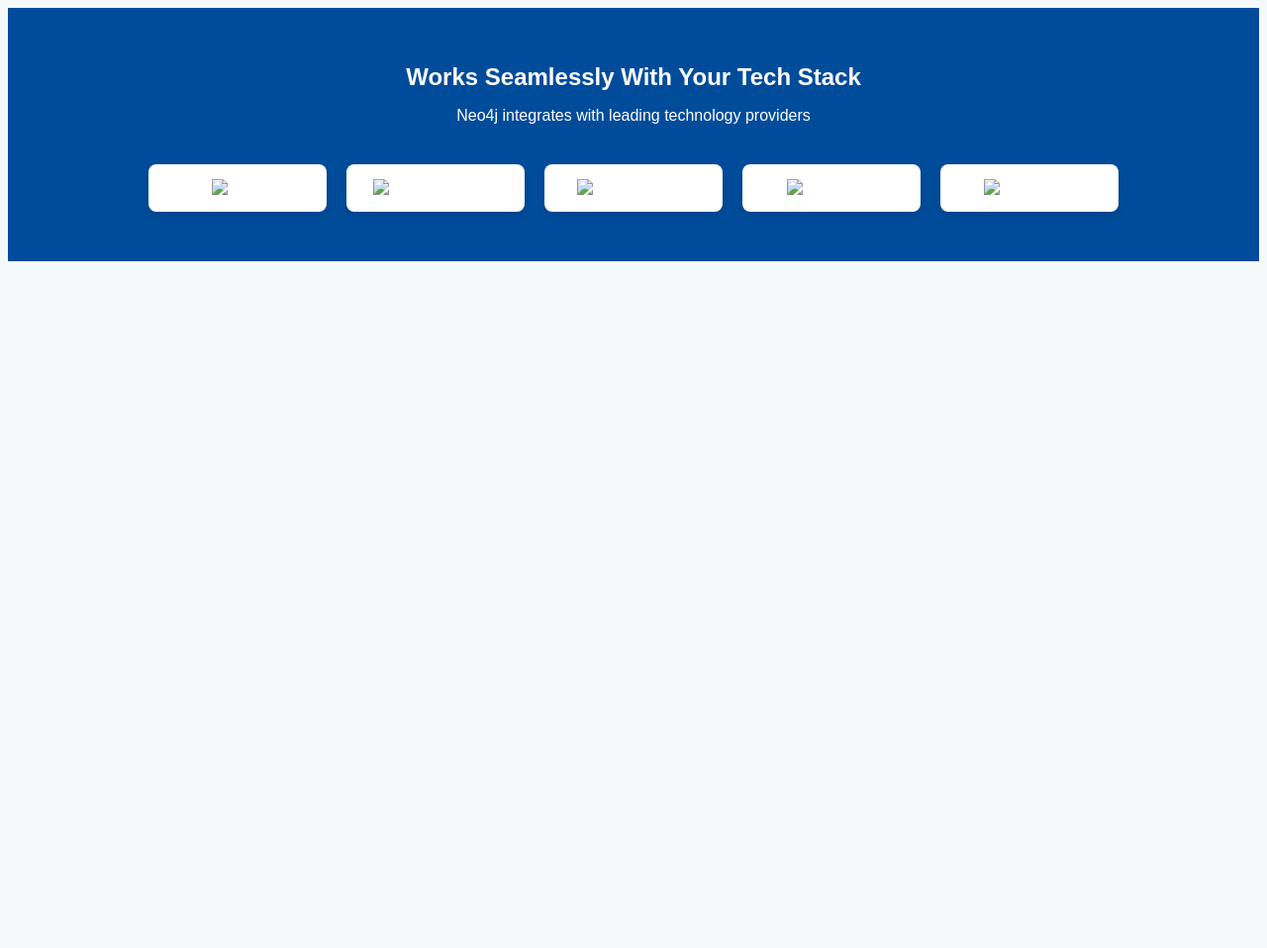
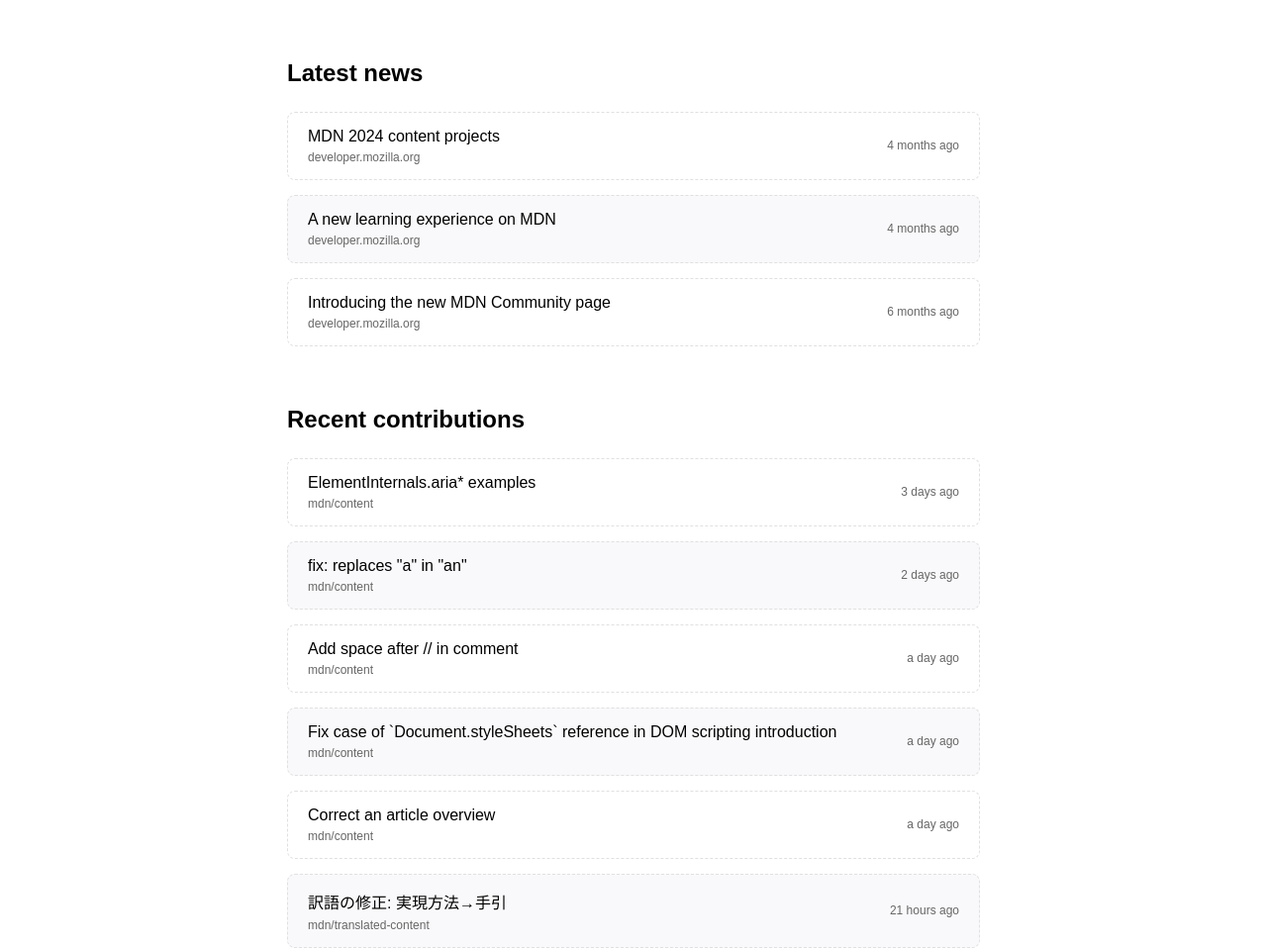
Before and after one commit to Claraana10/Teste-, a plain HTML site: page index.html in a window 1280 px wide. Shown: the whole page at 99% size. Before the commit the page ends 800 px from the top, so only its background shows below. Drawn offline with Linux system fonts and the light colour scheme.

Commit message:
Add files via upload

```diff
--- a/index.html
+++ b/index.html
@@ -1,32 +1,109 @@
-<!DOCTYPE html>
-<html lang="pt-BR">
+<html>
 <head>
-    <meta charset="UTF-8">
-    <meta name="viewport" content="width=device-width, initial-scale=1.0">
-    <title>Clone da Imagem</title>
+
+  <title>MDN </title>
   <link rel="stylesheet" href="style.css">
 </head>
 <body>
-    <div class="container">
-        <h1>Works Seamlessly With Your Tech Stack</h1>
-        <p>Neo4j integrates with leading technology providers</p>
-        <div class="logos">
-            <div class="logo">
-                <img src="aws.png" alt="AWS" />
+  <section class="container">
+    <div class="section">
+      <h2>Latest news</h2>
+
+      <div class="card">
+        <div class="left">
+          <p>MDN 2024 content projects</p>
+          <small>developer.mozilla.org</small>
         </div>
-            <div class="logo">
-                <img src="microsoft-azure.png" alt="Microsoft Azure" />
+        <div class="right">
+          <small>4 months ago</small>
         </div>
-            <div class="logo">
-                <img src="google-cloud.png" alt="Google Cloud" />
       </div>
-            <div class="logo">
-                <img src="snowflake.png" alt="Snowflake" />
+
+      <div class="card">
+        <div class="left">
+          <p>A new learning experience on MDN</p>
+          <small>developer.mozilla.org</small>
         </div>
-            <div class="logo">
-                <img src="databricks.png" alt="Databricks" />
+        <div class="right">
+          <small>4 months ago</small>
+        </div>
+      </div>
+
+      <div class="card">
+        <div class="left">
+          <p>Introducing the new MDN Community page</p>
+          <small>developer.mozilla.org</small>
+        </div>
+        <div class="right">
+          <small>6 months ago</small>
         </div>
       </div>
     </div>
+
+    <div class="section">
+      <h2>Recent contributions</h2>
+
+      <div class="card">
+        <div class="left">
+          <p>ElementInternals.aria* examples</p>
+          <small>mdn/content</small>
+        </div>
+        <div class="right">
+          <small>3 days ago</small>
+        </div>
+      </div>
+
+      <div class="card">
+        <div class="left">
+          <p>fix: replaces "a" in "an"</p>
+          <small>mdn/content</small>
+        </div>
+        <div class="right">
+          <small>2 days ago</small>
+        </div>
+      </div>
+
+      <div class="card">
+        <div class="left">
+          <p>Add space after // in comment</p>
+          <small>mdn/content</small>
+        </div>
+        <div class="right">
+          <small>a day ago</small>
+        </div>
+      </div>
+
+      <div class="card">
+        <div class="left">
+          <p>Fix case of `Document.styleSheets` reference in DOM scripting introduction</p>
+          <small>mdn/content</small>
+        </div>
+        <div class="right">
+          <small>a day ago</small>
+        </div>
+      </div>
+
+      <div class="card">
+        <div class="left">
+          <p>Correct an article overview</p>
+          <small>mdn/content</small>
+        </div>
+        <div class="right">
+          <small>a day ago</small>
+        </div>
+      </div>
+
+      <div class="card">
+        <div class="left">
+          <p>訳語の修正: 実現方法→手引</p>
+          <small>mdn/translated-content</small>
+        </div>
+        <div class="right">
+          <small>21 hours ago</small>
+        </div>
+      </div>
+
+    </div>
+  </section>
 </body>
 </html>
--- a/style.css
+++ b/style.css
@@ -1,42 +1,69 @@
+
 body {
-    background-color: #f6f9fc;
     font-family: Arial, sans-serif;
+    background: #fff;
+    margin: 0;
+    padding: 40px 20px;
+    display: flex;
+    justify-content: center;
 }
 
 .container {
-    background-color: #004c9b;
-    color: white;
-    padding: 40px;
-    text-align: center;
+    width: 700px;
+    display: flex;
+    flex-direction: column;
+    gap: 40px;
 }
 
-h1 {
+.section {
+    display: flex;
+    flex-direction: column;
+    gap: 15px;
+}
+
+h2 {
     font-size: 24px;
     margin-bottom: 10px;
+    color: #000;
 }
 
-p {
-    margin-bottom: 30px;
-    font-size: 16px;
+.card {
+    padding: 15px 20px;
+    display: flex;
+    justify-content: space-between;
+    align-items: center;
+    border: 1px dashed #e0e0e0;
+    border-radius: 8px;
 }
 
-.logos {
-    display: flex;
-    justify-content: center;
-    flex-wrap: wrap;
+
+.card:nth-child(odd) {
+    background-color: #f9f9fb;
 }
 
-.logo {
-    background: white;
-    border-radius: 8px;
-    padding: 15px;
-    margin: 10px;
-    width: 150px; /* Ajuste conforme a necessidade */
-    box-shadow: 0 4px 8px rgba(0,0,0,0.1);
-    text-align: center;
+.card:nth-child(even) {
+    background-color: #ffffff;
 }
 
-.logo img {
-    max-width: 100%;
-    height: auto;
+.left {
+    display: flex;
+    flex-direction: column;
 }
+
+.left p {
+    margin: 0;
+    font-size: 16px;
+    color: #000;
+}
+
+.left small {
+    margin-top: 5px;
+    font-size: 12px;
+    color: #666;
+}
+
+.right small {
+    font-size: 12px;
+    color: #666;
+    white-space: nowrap;
+}
```
Lines whose indentation alone changed are shown as unchanged.
